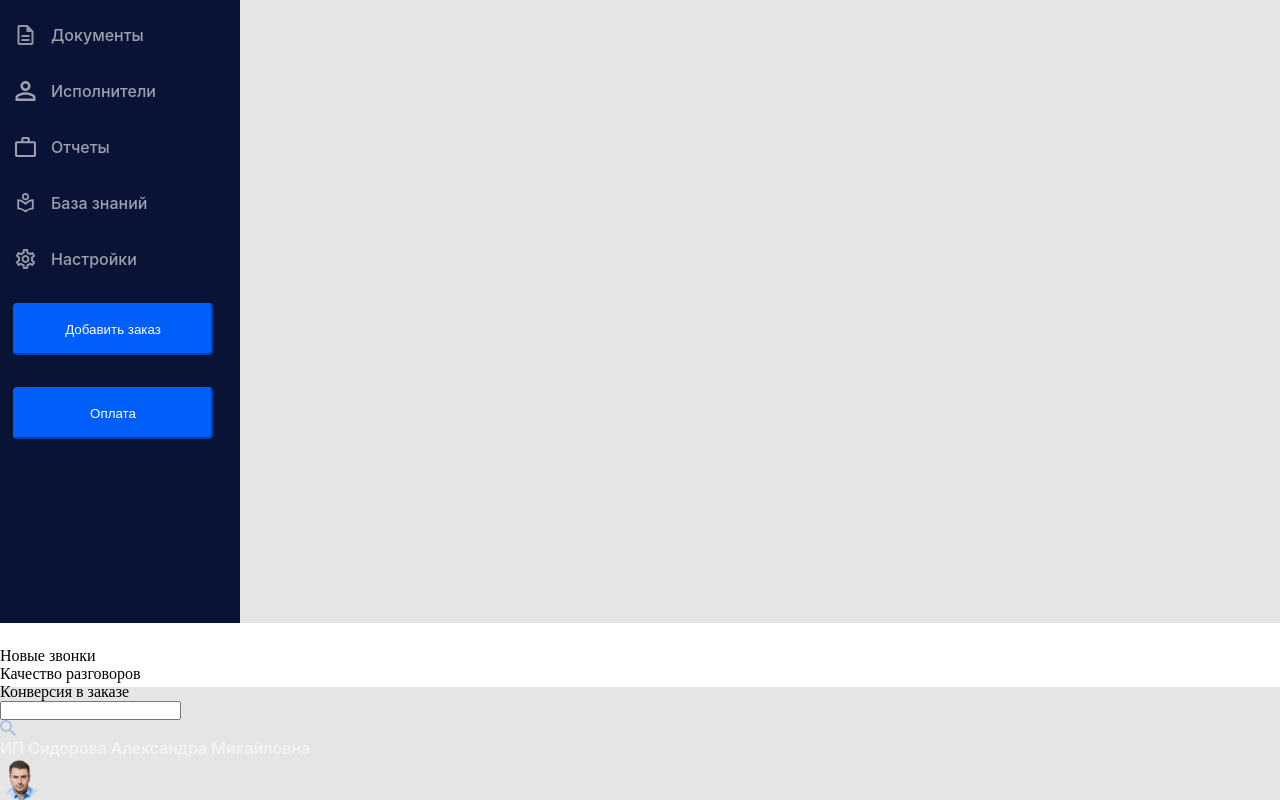
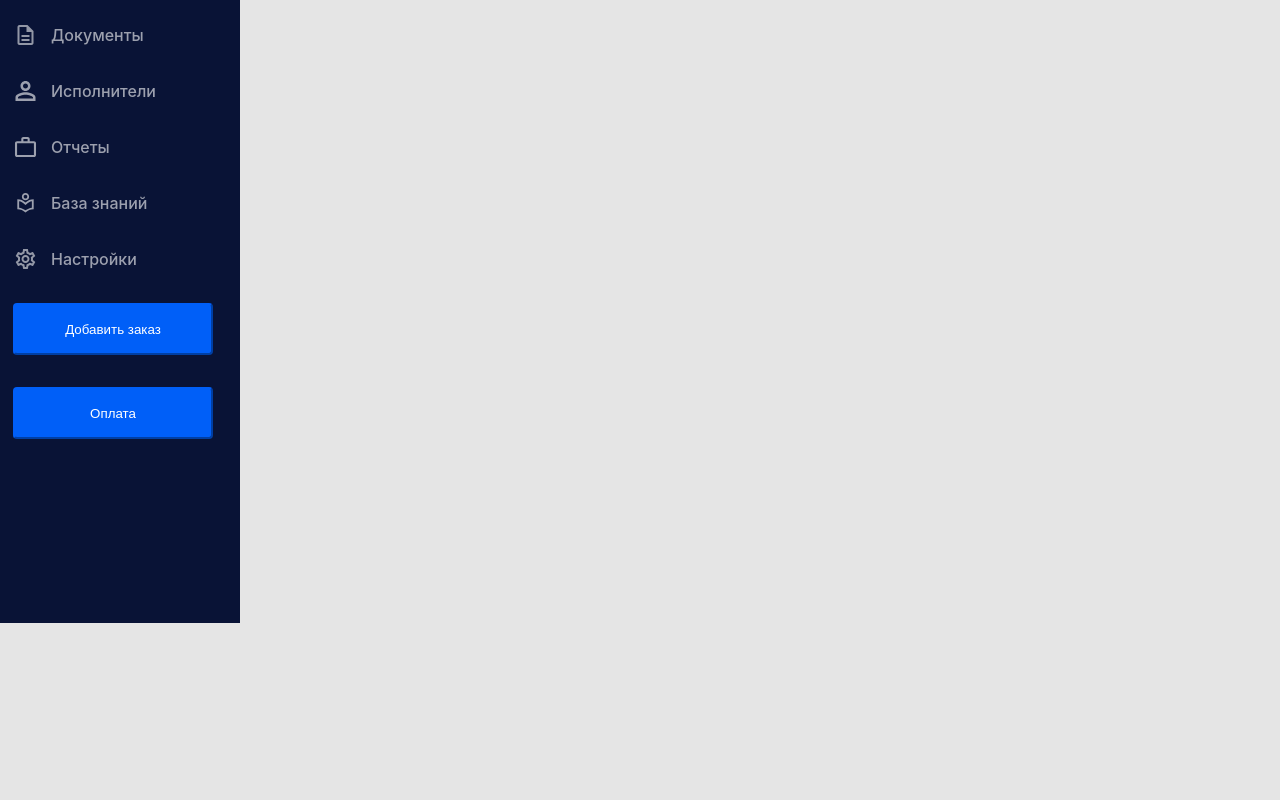
Before and after one commit to webobscure/skillaCRM, a React (Vite) app: page / in a window 1280 px wide. Shown: the part 341-1141 px from the top of the page. After the commit the page ends 964 px from the top, so only its background shows below. Built offline with nearby package versions, Linux system fonts and the light colour scheme.

Commit message:
horizontal nav done

```diff
--- a/index.html
+++ b/index.html
@@ -4,7 +4,7 @@
     <meta charset="UTF-8" />
     <link rel="icon" type="image/svg+xml" href="/vite.svg" />
     <meta name="viewport" content="width=device-width, initial-scale=1.0" />
-    <title>Vite + React</title>
+    <title>SkillaCRM</title>
   </head>
   <body>
     <div id="root"></div>
--- a/src/styles/App.css
+++ b/src/styles/App.css
@@ -30,6 +30,10 @@ p {
   font-weight: 500;
   font-size: 16px;
   line-height: 24px;
+}
+
+input {
+  border-radius: 10px;
 }
 
 .navbar-vertical {
@@ -75,11 +79,16 @@ p {
 }
 
 .navbar-horizontal {
-  position: absolute;
   background: var(--white-color);
+  margin-top: -970px;
+  width: 1680px;
+  height: 64px;
+}
+
+.navbar-horizontal ul {
   display: flex;
   flex-direction: row;
-  flex-wrap: wrap;
-  width: 1680px;
-  height: 64px;
+  justify-content: center;
+  align-items: center;
+  gap: 56px;
 }/*# sourceMappingURL=App.css.map */
--- a/src/styles/App.scss
+++ b/src/styles/App.scss
@@ -30,6 +30,11 @@ p {
     font-weight: 500;
     font-size: 16px;
     line-height: 24px;
+}
+
+
+input {
+    border-radius: 10px;
 }
 
 .navbar-vertical {
@@ -75,11 +80,18 @@ p {
 }
 
 .navbar-horizontal {
-    position: absolute;
     background: var(--white-color);
-    display: flex;
-    flex-direction: row;
-    flex-wrap: wrap;
+    margin-top: -970px;
+
     width: 1680px;
     height: 64px;
 }
+
+.navbar-horizontal ul {
+    display: flex;
+    flex-direction: row;
+    justify-content: center;
+    align-items: center;
+    gap: 56px;
+
+}
```
Also changed, not shown: 1 other file (tests, documents, lock files or other folders).
